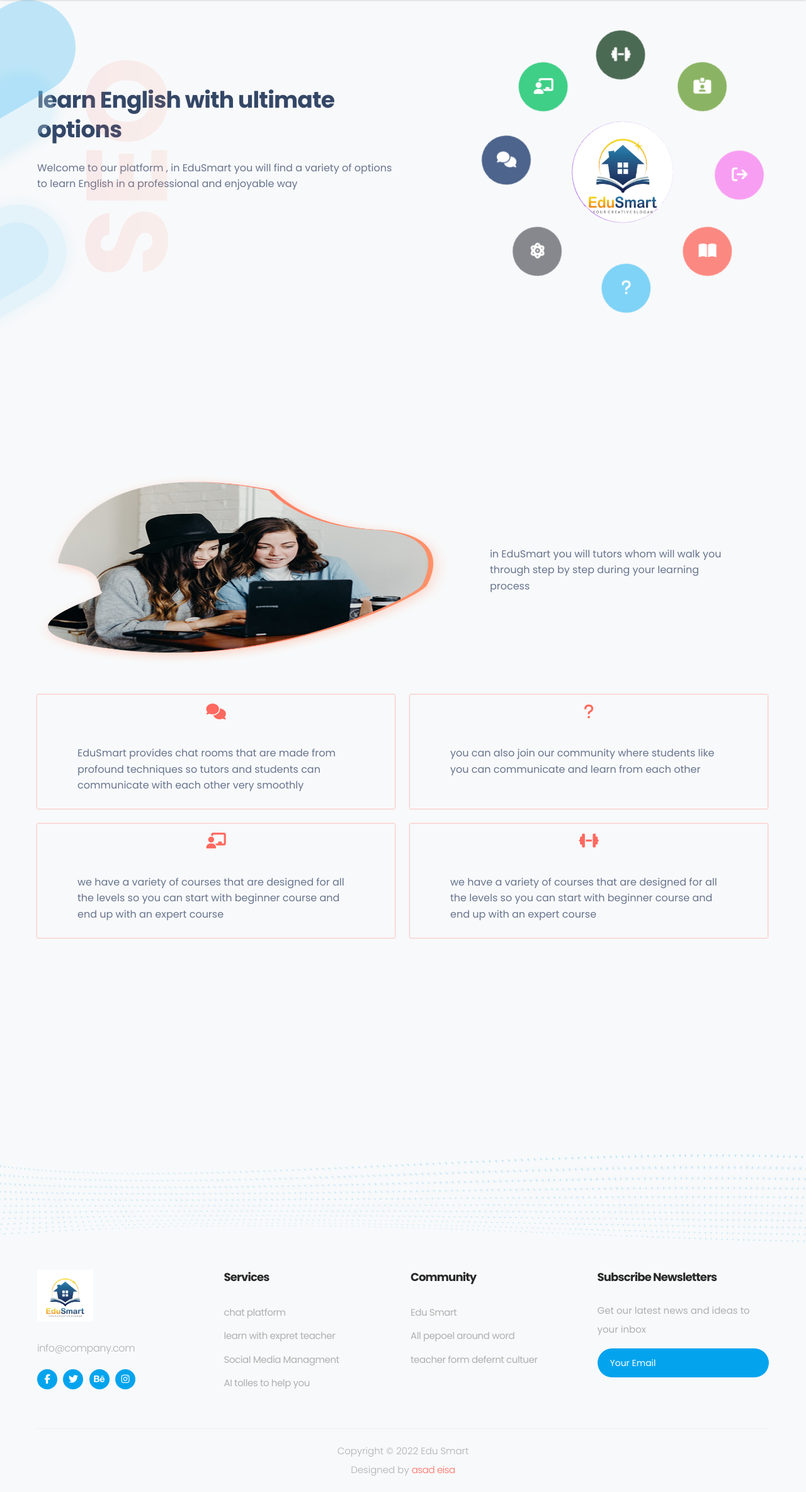
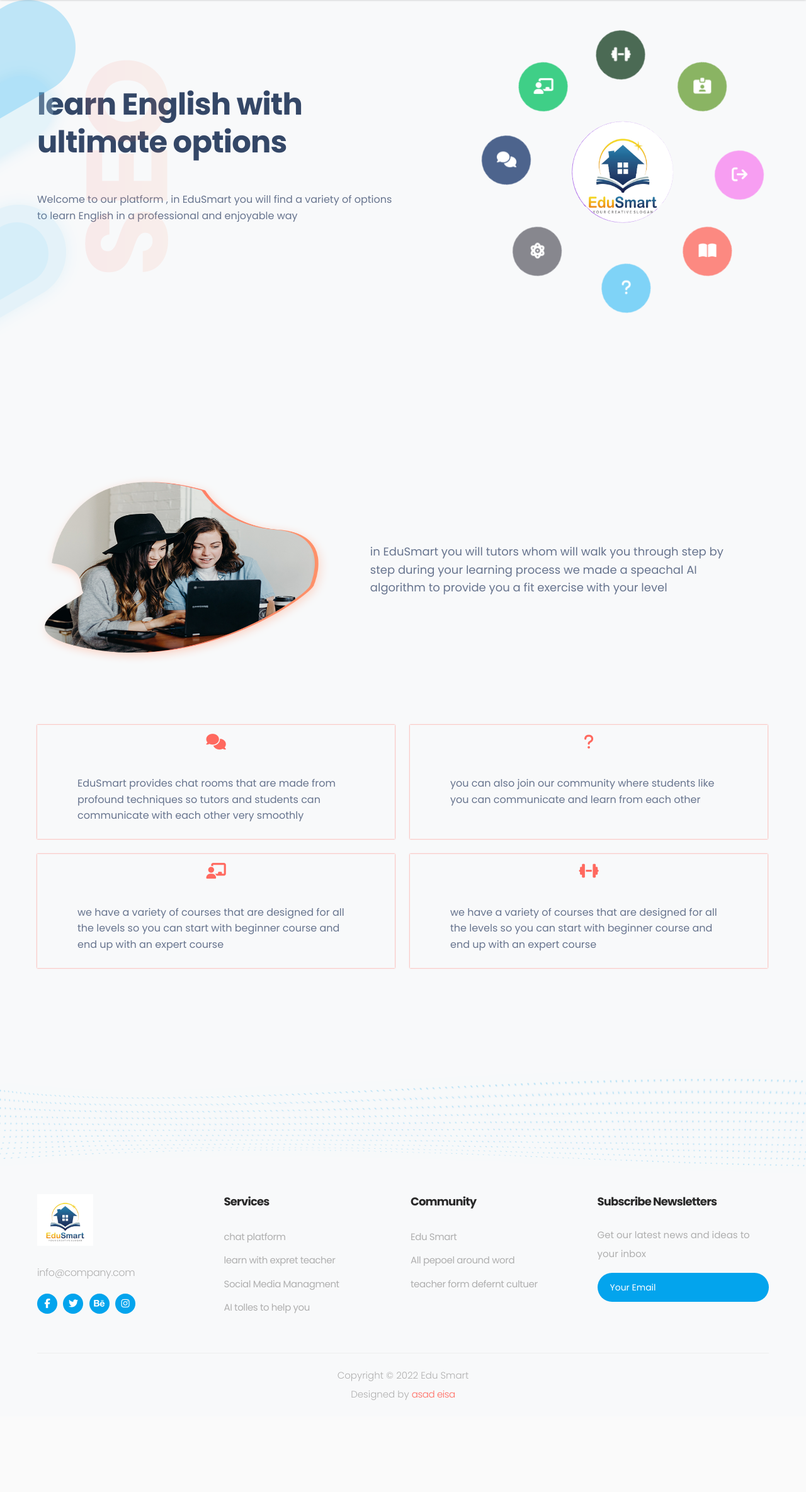
Before and after one commit to asadeisa/mastringEnglish, a Laravel app: page / in a window 1280 px wide. Shown: the part 100-2469 px from the top of the page at 63% size. After the commit the page ends 2349 px from the top, so only its background shows below. Run offline with Laravel 8, Linux system fonts and the light colour scheme; some libraries are stand-ins or nearby versions.

Commit message:
edit welcom page

```diff
--- a/resources/views/welcome.blade.php
+++ b/resources/views/welcome.blade.php
@@ -11,11 +11,11 @@
   <div class="main-banner" id="top">
     <div class="container d-flex  justify-content-space-between ">
       <section class="flex-1 w-50 mt-5 ">
-        <h2 class="mt-5">
+        <h1 class="mt-5">
           learn English with  ultimate  options
 
-        </h2>
-         <article class="my-4">Welcome to our platform , in EduSmart you will find a variety of options to learn English in a professional and enjoyable way</article>
+        </h1>
+         <article class="my-5 font-16">Welcome to our platform , in EduSmart you will find a variety of options to learn English in a professional and enjoyable way</article>
       </section>
       <section class="playing-icon flex-1">
         <div class="icon-holder">
@@ -79,12 +79,15 @@
   <div id="services" class="our-services section">
 
     <div class="container">
-      <section class="services d-flex justify-content-space-between ">
+      <section class="services d-flex justify-content-space-between  ">
 
+       <div class="w-50 mb-5 ">
         <img width="300" height="300" src="{{ asset("images/about-left-image.png") }}" >
-         <div class="flex-1 d-flex align-items-center">
-          <article class="p-3 mx-5">
+       </div>
+         <div class="flex-1 d-flex align-items-center w-75 mb-5">
+          <article class="p-3 mx-5 font-18">
             in EduSmart you will tutors whom will walk you through step by step during your learning process
+            we made a speachal AI algorithm to provide you a fit exercise with your level
           </article>
          </div>
       </section>
@@ -139,12 +142,6 @@
     </div>
   </div>
 
-  <div id="about" class="about-us section mt-5">
-    <div class="container ">
-
-
-    </div>
-  </div>
 
   <div class="footer-dec">
     <img src="{{ asset("images/footer-dec.png") }}" alt="">
```
